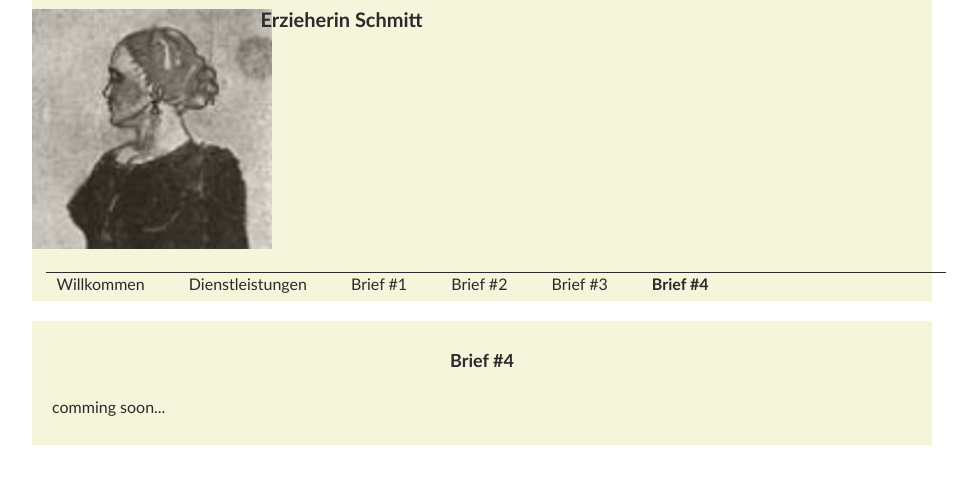
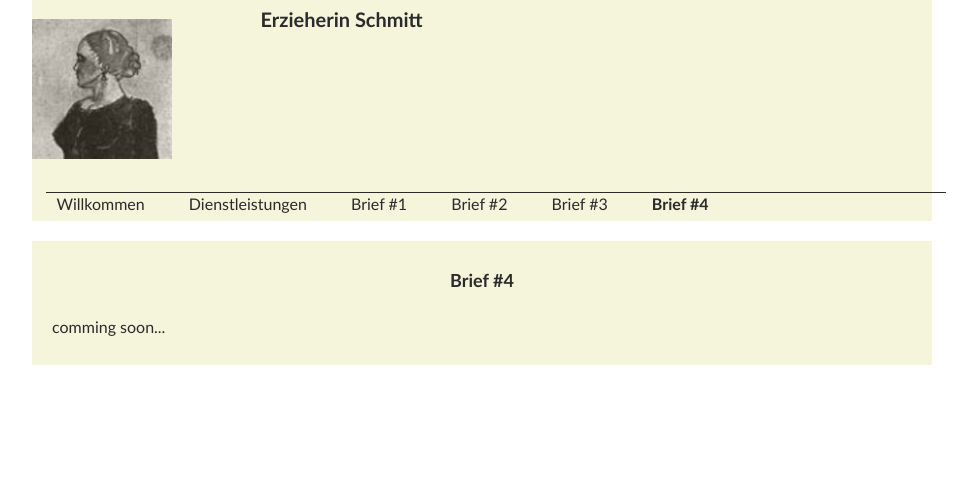
Before and after one commit to richardtraindl/tierarztpraxis-kaiserstrasse.at, a Jekyll site: the page built from xyz123/Schmitt/brief4.html, in a window 1280 px wide. Shown: the top 484 px of the page, without its empty margins (158-1135 px from the left). Built offline with Jekyll 4.4.1, drawn with Linux system fonts in a browser that asks for light colours.

Commit message:
customize

```diff
--- a/styles/guestall.css
+++ b/styles/guestall.css
@@ -22,6 +22,12 @@ header {
 header h1 {
     padding: 10px 10px 10px 10px;
 }
+
+img#logo {
+    width: 140px;
+    padding: 10px 10px 10px 0px;
+}
+
 
 p {
     margin: 0px 0px 0px 0px;
```
